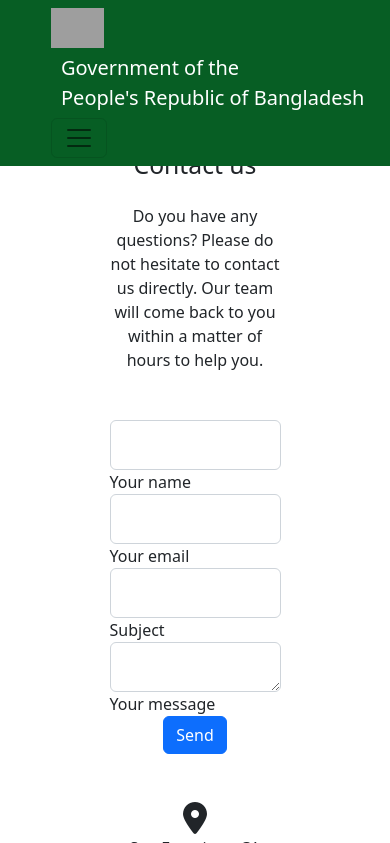
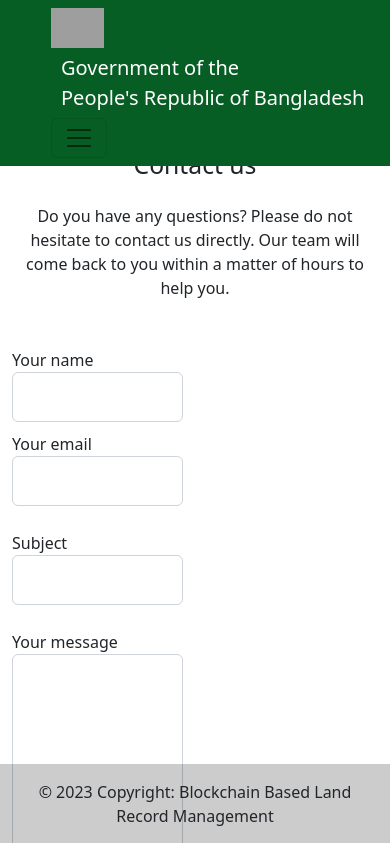
Before and after one commit to Mahdi3M/BLRM, a PHP site: page /contacts.php in a window 390 px wide; the page is wider, and only the part inside the window is pictured. Shown: the top 843 px of that part. Run offline with PHP 8.4, Linux system fonts and the light colour scheme; grey boxes are pictures that could not be loaded.

Commit message:
Contacts Complete

```diff
--- a/assets/css/style.css
+++ b/assets/css/style.css
@@ -86,6 +86,12 @@
     overflow-x: hidden;
     overflow-y: auto;
     /* Scrollable contents if viewport is shorter than content. */
+}
+
+/* Contacts */
+
+.contact-form .form-control{
+    margin-bottom: 10px;
 }
 
 
--- a/contacts.php
+++ b/contacts.php
@@ -30,30 +30,29 @@
     </script>
 
 
-    <div class="container" style="margin-top: 150px; width: 50%">
+    <div class="container" style="margin-top: 150px">
         <!--Section: Contact v.2-->
         <section class="mb-4">
 
         <!--Section heading-->
         <h2 class="h1-responsive font-weight-bold text-center my-4">Contact us</h2>
         <!--Section description-->
-        <p class="text-center w-responsive mx-auto mb-5">Do you have any questions? Please do not hesitate to contact us directly. Our team will come back to you within
-            a matter of hours to help you.</p>
+        <p class="text-center w-responsive mx-auto mb-5">Do you have any questions? Please do not hesitate to contact us directly. Our team will come back to you within a matter of hours to help you.</p>
 
         <div class="row">
 
             <!--Grid column-->
-            <div class="col-md-9 mb-md-0 mb-5">
-                <form id="contact-form" name="contact-form" action="mail.php" method="POST">
+            <div class="col-md-9 mb-md-0 mb-5" style="width: 50%; height: 450px">
+                <form class="contact-form" id="contact-form" name="contact-form" action="mail.php" method="POST">
 
                     <!--Grid row-->
-                    <div class="row">
+                    <div class="row" style="margin-bottom: 15px">
 
                         <!--Grid column-->
                         <div class="col-md-6">
                             <div class="md-form mb-0">
+                                <label for="name" class="labels">Your name</label>
                                 <input type="text" id="name" name="name" class="form-control">
-                                <label for="name" class="">Your name</label>
                             </div>
                         </div>
                         <!--Grid column-->
@@ -61,8 +60,8 @@
                         <!--Grid column-->
                         <div class="col-md-6">
                             <div class="md-form mb-0">
+                                <label for="email" class="labels">Your email</label>
                                 <input type="text" id="email" name="email" class="form-control">
-                                <label for="email" class="">Your email</label>
                             </div>
                         </div>
                         <!--Grid column-->
@@ -71,25 +70,25 @@
                     <!--Grid row-->
 
                     <!--Grid row-->
-                    <div class="row">
+                    <div class="row" style="margin-bottom: 15px">
                         <div class="col-md-12">
                             <div class="md-form mb-0">
+                                <label for="subject" class="labels">Subject</label>
                                 <input type="text" id="subject" name="subject" class="form-control">
-                                <label for="subject" class="">Subject</label>
                             </div>
                         </div>
                     </div>
                     <!--Grid row-->
 
                     <!--Grid row-->
-                    <div class="row">
+                    <div class="row" style="margin-bottom: 15px">
 
                         <!--Grid column-->
                         <div class="col-md-12">
 
                             <div class="md-form">
-                                <textarea type="text" id="message" name="message" rows="2" class="form-control md-textarea"></textarea>
-                                <label for="message">Your message</label>
+                                <label for="message" class="labels">Your message</label>
+                                <textarea type="text" id="message" name="message" class="form-control md-textarea" style="height: 250px; margin-bottom: 20px"></textarea>
                             </div>
 
                         </div>
@@ -98,28 +97,17 @@
 
                 </form>
 
-                <div class="text-center text-md-left">
+                <div class="text-left text-md-left">
                     <a class="btn btn-primary" onclick="document.getElementById('contact-form').submit();">Send</a>
                 </div>
                 <div class="status"></div>
             </div>
             <!--Grid column-->
-
             <!--Grid column-->
-            <div class="col-md-3 text-center">
-                <ul class="list-unstyled mb-0">
-                    <li><i class="fas fa-map-marker-alt fa-2x"></i>
-                        <p>San Francisco, CA 94126, USA</p>
-                    </li>
-
-                    <li><i class="fas fa-phone mt-4 fa-2x"></i>
-                        <p>+ 01 234 567 89</p>
-                    </li>
-
-                    <li><i class="fas fa-envelope mt-4 fa-2x"></i>
-                        <p>contact@mdbootstrap.com</p>
-                    </li>
-                </ul>
+            <div class="col-md-3 text-center" style="padding: 0 20px">
+                <div id="map-container-google-1" class="z-depth-1-half map-container" style="height: 100%">
+                <iframe src="https://www.google.com/maps/embed?pb=!1m18!1m12!1m3!1d3649.4619415156035!2d90.35570301535482!3d23.837724991350857!2m3!1f0!2f0!3f0!3m2!1i1024!2i768!4f13.1!3m3!1m2!1s0x3755c1410136a4dd%3A0x7a2bb9d68ea2166e!2sMilitary%20Institute%20of%20Science%20and%20Technology%20(MIST)!5e0!3m2!1sen!2sbd!4v1670574048553!5m2!1sen!2sbd" width="600" height="450" style="border:0;" allowfullscreen="" loading="lazy" referrerpolicy="no-referrer-when-downgrade"></iframe>
+                </div>
             </div>
             <!--Grid column-->
 
@@ -129,7 +117,9 @@
         <!--Section: Contact v.2-->
     </div>
 
-    <?php include 'footer.php'; ?>
+    <div class="fixed-bottom">
+        <?php include 'footer.php'; ?>
+    </div>
 
     <!-- JavaScript Bundle with Popper -->
     <script src="https://cdn.jsdelivr.net/npm/bootstrap@5.2.3/dist/js/bootstrap.bundle.min.js" integrity="sha384-kenU1KFdBIe4zVF0s0G1M5b4hcpxyD9F7jL+jjXkk+Q2h455rYXK/7HAuoJl+0I4" crossorigin="anonymous"></script>
```
